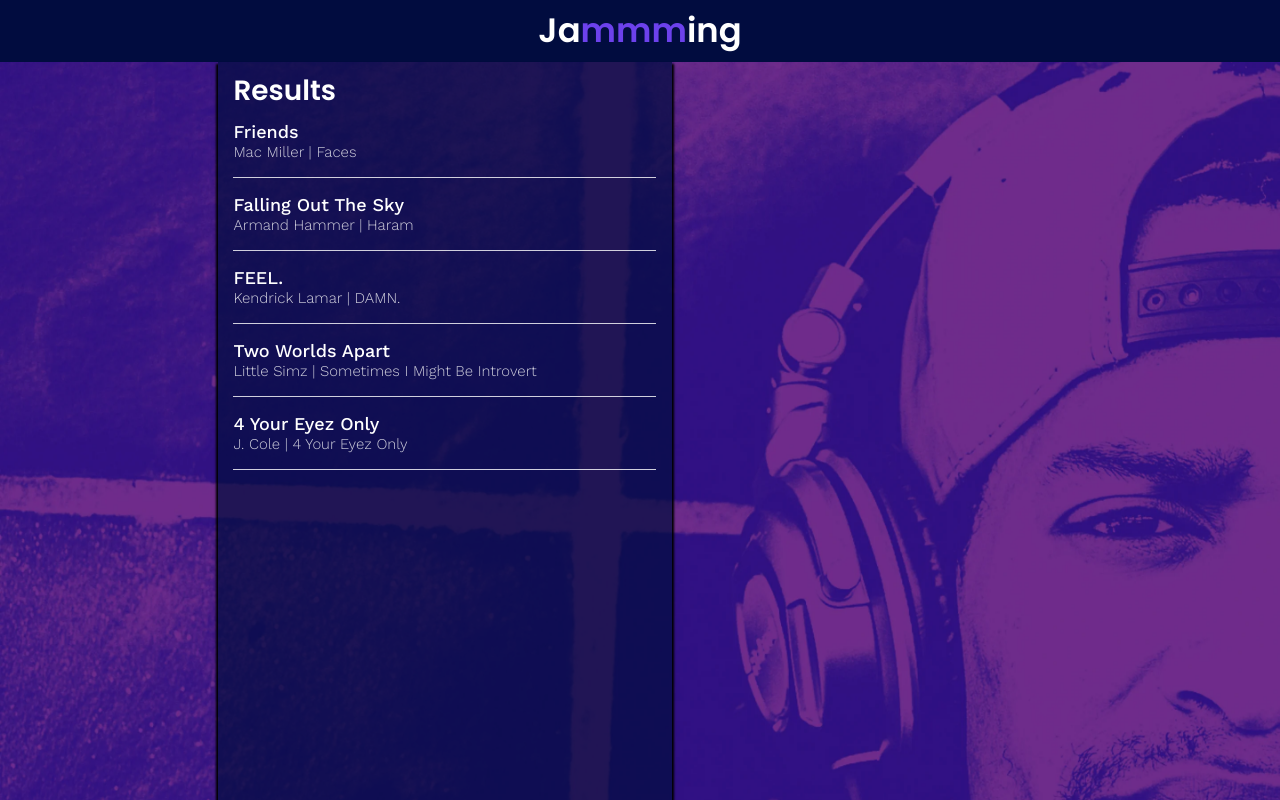
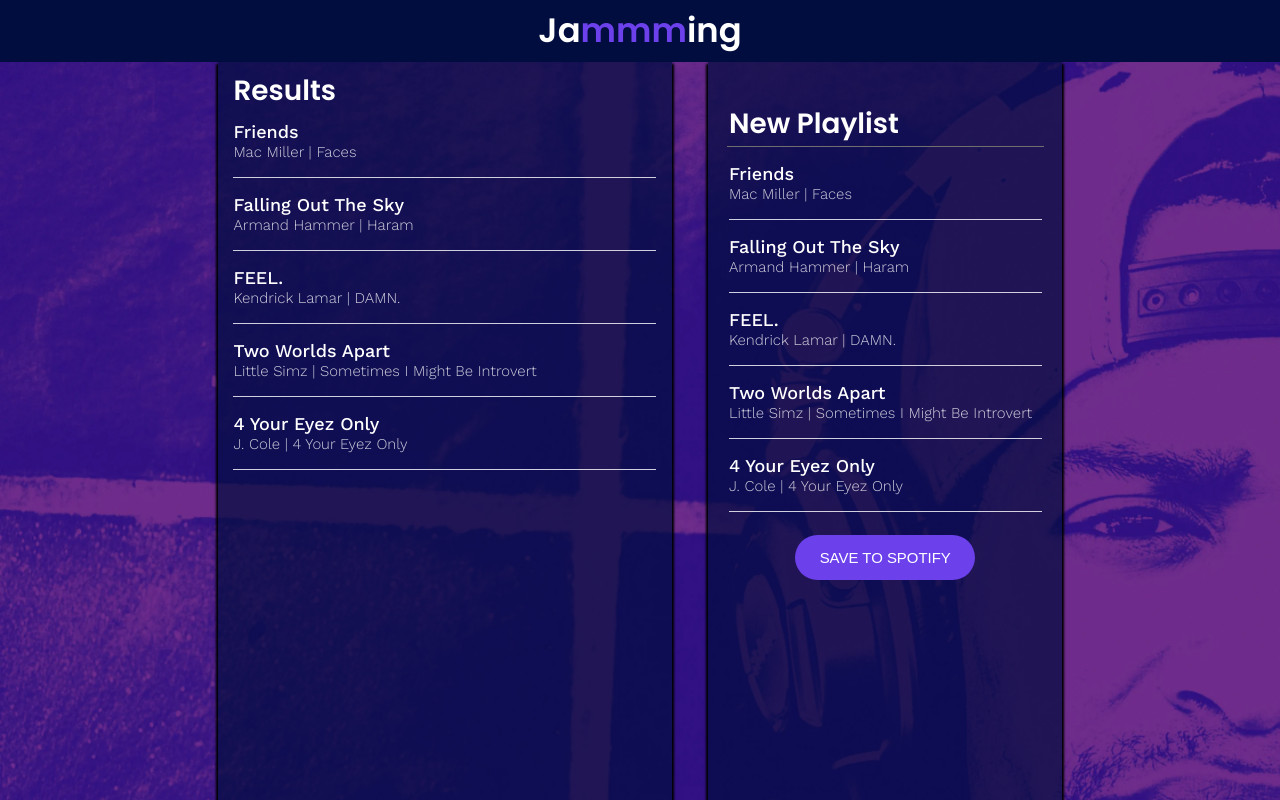
Before and after one commit to munro-j/jammming, a React (Create React App) app: page / in a window 1280 px wide. Shown: the top 800 px of the page. Built offline with nearby package versions, Linux system fonts and the light colour scheme.

Commit message:
Pass down playlist tracks to TrackList

```diff
--- a/src/Components/App/App.js
+++ b/src/Components/App/App.js
@@ -2,13 +2,46 @@
 import "./App.css";
 // import { SearchBar } from "../SearchBar/SearchBar";
 import { SearchResults } from "../SearchResults/SearchResults";
-// import { Playlist } from "../Playlist/Playlist";
+import { Playlist } from "../Playlist/Playlist";
 
 class App extends React.Component {
     constructor(props) {
         super(props);
         this.state = {
             searchResults: [
+                {
+                    name: "Friends",
+                    artist: "Mac Miller",
+                    album: "Faces",
+                    id: 1,
+                },
+                {
+                    name: "Falling Out The Sky",
+                    artist: "Armand Hammer",
+                    album: "Haram",
+                    id: 2,
+                },
+                {
+                    name: "FEEL.",
+                    artist: "Kendrick Lamar",
+                    album: "DAMN.",
+                    id: 3,
+                },
+                {
+                    name: "Two Worlds Apart",
+                    artist: "Little Simz",
+                    album: "Sometimes I Might Be Introvert",
+                    id: 4,
+                },
+                {
+                    name: "4 Your Eyez Only",
+                    artist: "J. Cole",
+                    album: "4 Your Eyez Only",
+                    id: 5,
+                },
+            ],
+            playlistName: "Jamie's Anthems",
+            playlistTracks: [
                 {
                     name: "Friends",
                     artist: "Mac Miller",
@@ -55,7 +88,10 @@
                         <SearchResults
                             searchResults={this.state.searchResults}
                         />
-                        {/* Add a Playlist component */}
+                        <Playlist
+                            playlistName={this.state.playlistName}
+                            playlistTracks={this.state.playlistTracks}
+                        />
                     </div>
                 </div>
             </div>
--- a/src/Components/Playlist/Playlist.js
+++ b/src/Components/Playlist/Playlist.js
@@ -1,13 +1,13 @@
 import React from "react";
 import "./Playlist.css";
-// import { TrackList } from "../TrackList/TrackList";
+import { TrackList } from "../TrackList/TrackList";
 
 export class Playlist extends React.Component {
     render() {
         return (
             <div className="Playlist">
                 <input defaultValue={"New Playlist"} />
-                {/* Add a TrackList component */}
+                <TrackList tracks={this.props.playlistTracks} />
                 <button className="Playlist-save">SAVE TO SPOTIFY</button>
             </div>
         );
```
